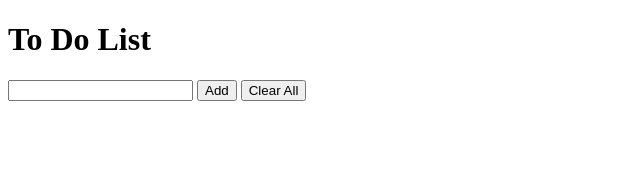
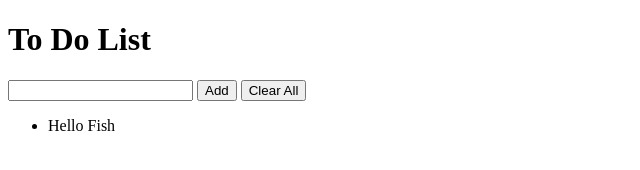
Before and after one commit to ghdgghsdd/todo-kalskills, a plain HTML site: page index.html in a window 1280 px wide. Shown: the full height of the page, 0-640 px from the left. Drawn offline with Linux system fonts and the light colour scheme.

Commit message:
Added Hello Fish to starting to-do list

```diff
--- a/index.html
+++ b/index.html
@@ -10,6 +10,7 @@
 <button id="addBtn">Add</button>
 <button id="clearBtn">Clear All</button>
 <ul id="myList">
+	<li>Hello Fish</li>
 </ul>
 <script type="text/javascript" src="jquery.min.js"></script>
 <script type="text/javascript" src="assets/js/index-jquery.js"></script>
```
